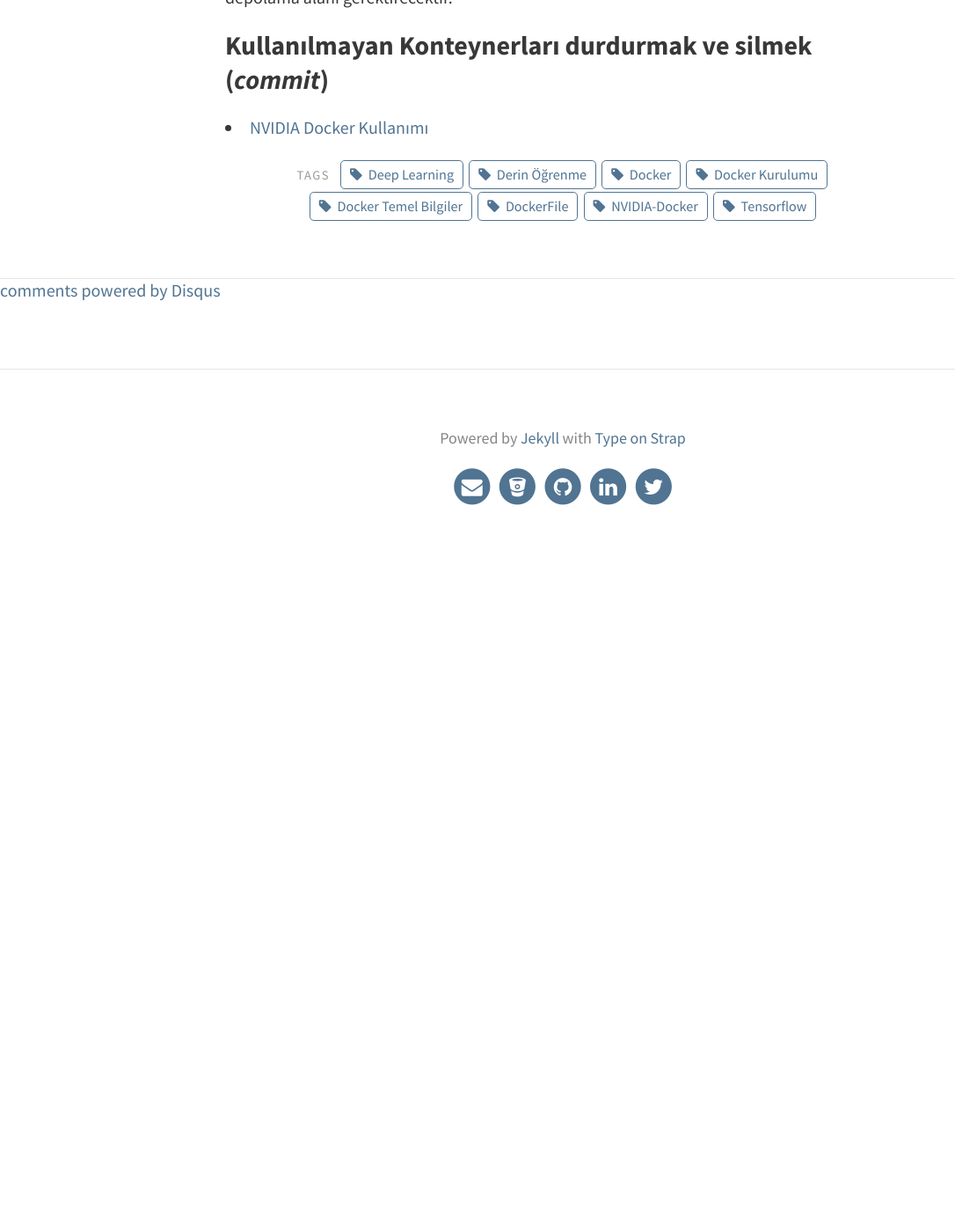
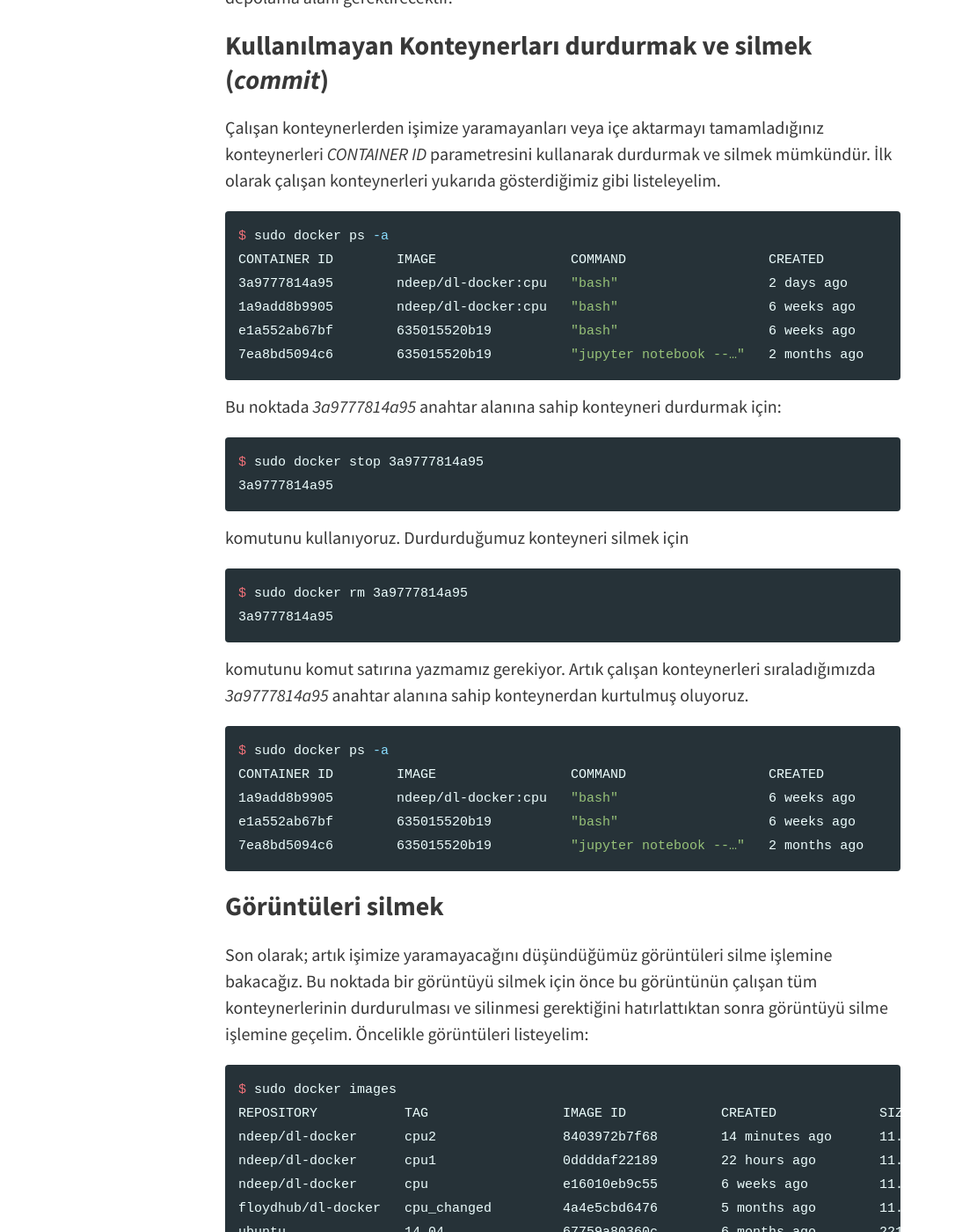
Before and after one commit to blgnksy/blgnksy.github.io, a Jekyll site: the page built from _posts/2018-04-08-nvidia-docker-usage.md, in a window 1280 px wide and 1400 px high, scrolled down 15532 px. Shown: the whole window at 88% size, without its empty margins (0-1086 px from the left). Built offline with Jekyll 4.4.1, drawn with Linux system fonts in a browser that asks for light colours; comment, search, counter and statistics services are not loaded; before the commit the page ends 16191 px from its top, so only the background shows below that; some of the changed text lies outside the part shown.

Commit message:
First final.

````diff
--- a/_posts/2018-04-08-nvidia-docker-usage.md
+++ b/_posts/2018-04-08-nvidia-docker-usage.md
@@ -451,6 +451,64 @@ sha256:0ddddaf2218987e2ed9f5cfa1976b635a7b811d68d986fef193af6e4c7cfcc30
 Bu komut ile _tag_ olarak v1 diye bir etiket tanımladığımız başlangıç görüntüsü üzerinde değişikliklerin eklenmiş olduğu yeni bir görüntüye sahip oluyoruz. İstersek etiketi olduğu gibi kullanıp iki ayrı görüntü yerine başlangıç görüntüsü üzerine de aktarım yapabilirdik. Bu noktada sürekli yeni etiketler vererek yola devam etmek bilgisayarınızda daha fazla depolama alanı gerektirecektir.
 
 ### Kullanılmayan Konteynerları durdurmak ve silmek (_commit_)
+
+Çalışan konteynerlerden işimize yaramayanları veya içe aktarmayı tamamladığınız konteynerleri _CONTAINER ID_ parametresini kullanarak durdurmak ve silmek mümkündür. İlk olarak çalışan konteynerleri yukarıda gösterdiğimiz gibi listeleyelim.
+
+```shell
+$ sudo docker ps -a
+CONTAINER ID        IMAGE                 COMMAND                  CREATED             STATUS                     PORTS                                            NAMES
+3a9777814a95        ndeep/dl-docker:cpu   "bash"                   2 days ago          Exited (255) 2 days ago    0.0.0.0:6006->6006/tcp, 0.0.0.0:8888->8888/tcp   festive_chatterjee
+1a9add8b9905        ndeep/dl-docker:cpu   "bash"                   6 weeks ago         Exited (255) 6 weeks ago   0.0.0.0:6006->6006/tcp, 0.0.0.0:8888->8888/tcp   dazzling_ride
+e1a552ab67bf        635015520b19          "bash"                   6 weeks ago         Exited (0) 6 weeks ago                                                      objective_northcutt
+7ea8bd5094c6        635015520b19          "jupyter notebook --…"   2 months ago        Exited (0) 2 months ago                                                     priceless_khorana
+```
+Bu noktada _3a9777814a95_ anahtar alanına sahip konteyneri durdurmak için:
+
+```shell
+$ sudo docker stop 3a9777814a95
+3a9777814a95
+```
+komutunu kullanıyoruz. Durdurduğumuz konteyneri silmek için
+
+```shell
+$ sudo docker rm 3a9777814a95
+3a9777814a95
+```
+komutunu komut satırına yazmamız gerekiyor. Artık çalışan konteynerleri sıraladığımızda _3a9777814a95_ anahtar alanına sahip konteynerdan kurtulmuş oluyoruz.
+
+```shell
+$ sudo docker ps -a
+CONTAINER ID        IMAGE                 COMMAND                  CREATED             STATUS                     PORTS                                            NAMES
+1a9add8b9905        ndeep/dl-docker:cpu   "bash"                   6 weeks ago         Exited (255) 6 weeks ago   0.0.0.0:6006->6006/tcp, 0.0.0.0:8888->8888/tcp   dazzling_ride
+e1a552ab67bf        635015520b19          "bash"                   6 weeks ago         Exited (0) 6 weeks ago                                                      objective_northcutt
+7ea8bd5094c6        635015520b19          "jupyter notebook --…"   2 months ago        Exited (0) 2 months ago                                                     priceless_khorana
+```
+
+### Görüntüleri silmek
+
+Son olarak; artık işimize yaramayacağını düşündüğümüz görüntüleri silme işlemine bakacağız. Bu noktada bir görüntüyü silmek için önce bu görüntünün çalışan tüm konteynerlerinin durdurulması ve silinmesi gerektiğini hatırlattıktan sonra görüntüyü silme işlemine geçelim. Öncelikle görüntüleri listeyelim:
+
+```shell
+$ sudo docker images
+REPOSITORY           TAG                 IMAGE ID            CREATED             SIZE
+ndeep/dl-docker      cpu2                8403972b7f68        14 minutes ago      11.6GB
+ndeep/dl-docker      cpu1                0ddddaf22189        22 hours ago        11.6GB
+ndeep/dl-docker      cpu                 e16010eb9c55        6 weeks ago         11.6GB
+floydhub/dl-docker   cpu_changed         4a4e5cbd6476        5 months ago        11.8GB
+ubuntu               14.04               67759a80360c        6 months ago        221MB
+```
+
+Ben _8403972b7f68_ anhtar alanına sahip görüntüyü silmek istiyorum. Bunun için komut satırına:
+
+```shell
+$ docker rmi 8403972b7f68
+Untagged: ndeep/dl-docker:cpu2
+Deleted: sha256:8403972b7f68905eb2bb59efcbee05cefdd8ece92ab28a13d3326d07329437a8
+```
+komutunu yazdıktan sonra görüntümüzü silebiliyoruz.
+
+Sonuç olarak; _docker_/_nvidia-docker_ derin öğrenme alanında geliştirme/araştırma yapanların nasıl bu aracı kullanabileceğine dair temel bilgileri aktarmaya çalıştım. Elbette _docker_/_nvidia-docker_ kendilerine has birçok farklı özelliğe sahipler. Ama umarım kısa sürede çalışan bir geliştirme ortamı oluşturabileceksiniz. _Jupyter_ kurulumuna dair konuları başka bir yazıda aktarmaya çalışacağım. (Umarım en kısa zamanda) Eğer sorunuz olursa lütfen aşağıdaki bölümden bana yazınız.
+
 <ul>
   {% for post in site.posts %}
     <li>
````
